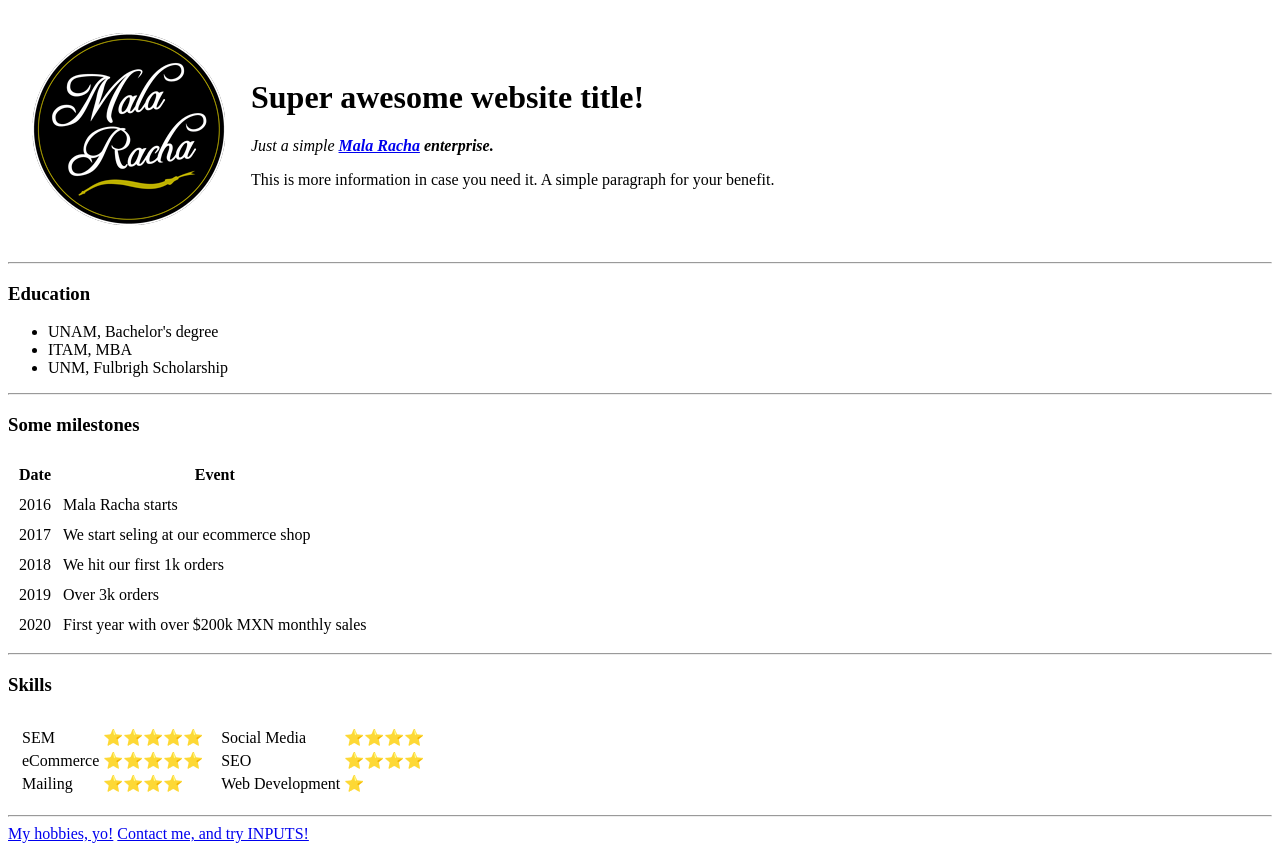
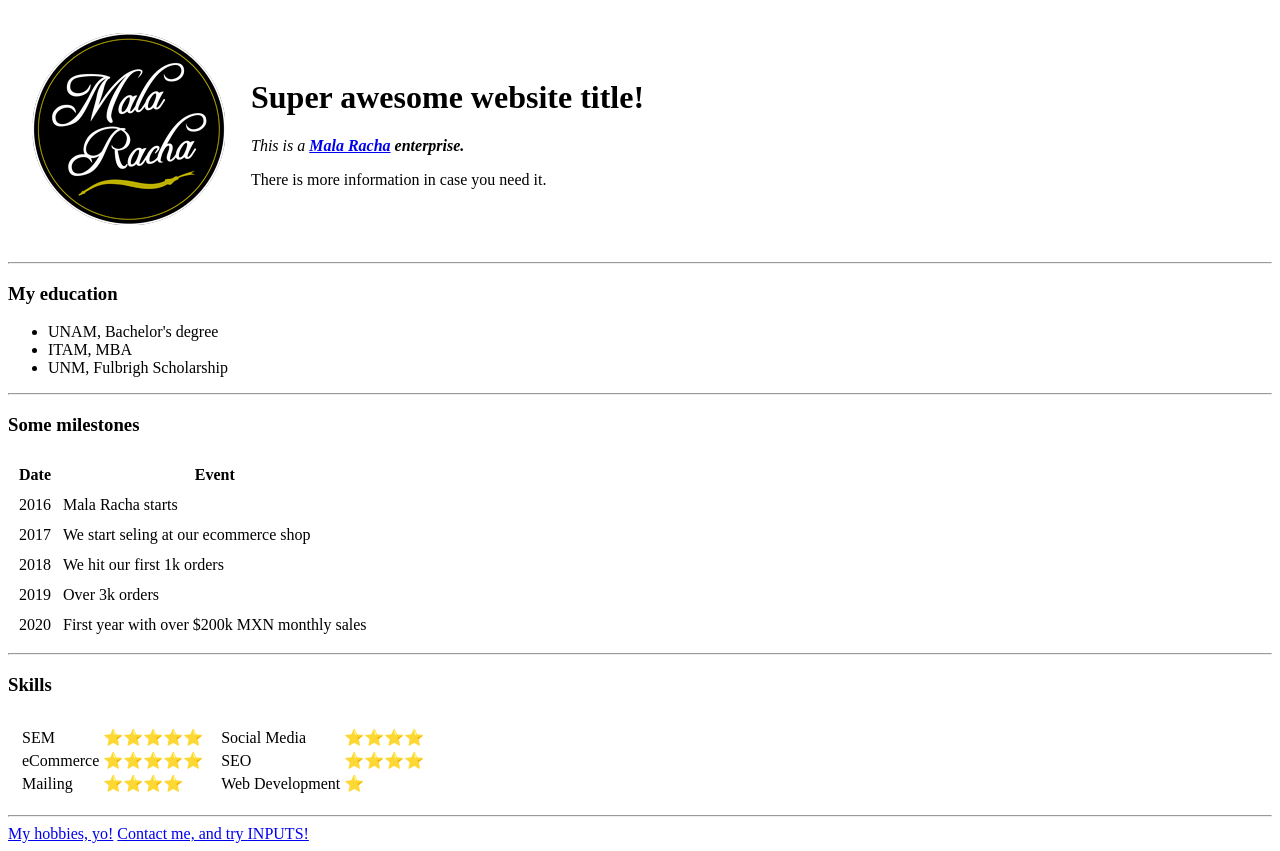
Before and after one commit to alekzan/rubbish, a plain HTML site: page index.html in a window 1280 px wide. Drawn offline with Linux system fonts and the light colour scheme.

Commit message:
Update index.html

```diff
--- a/index.html
+++ b/index.html
@@ -12,15 +12,14 @@
       <td><img src="mala-racha-logo-peque.png" alt="Logo de Mala Racha"></td>
       <td>
         <h1>Super awesome website title!</h1>
-        <p><em>Just a simple <strong><a href="https://malaracha.com/">Mala Racha</a> enterprise.</strong></em></p>
-        <p>This is more information in case you need it. A simple paragraph for
-          your benefit.</p>
+        <p><em>This is a <strong><a href="https://malaracha.com/">Mala Racha</a> enterprise.</strong></em></p>
+        <p>There is more information in case you need it.</p>
       </td>
     </tr>
   </table>
 
   <hr>
-  <h3>Education</h3>
+  <h3>My education</h3>
   <ul>
     <li>UNAM, Bachelor's degree</li>
     <li>ITAM, MBA</li>
```
